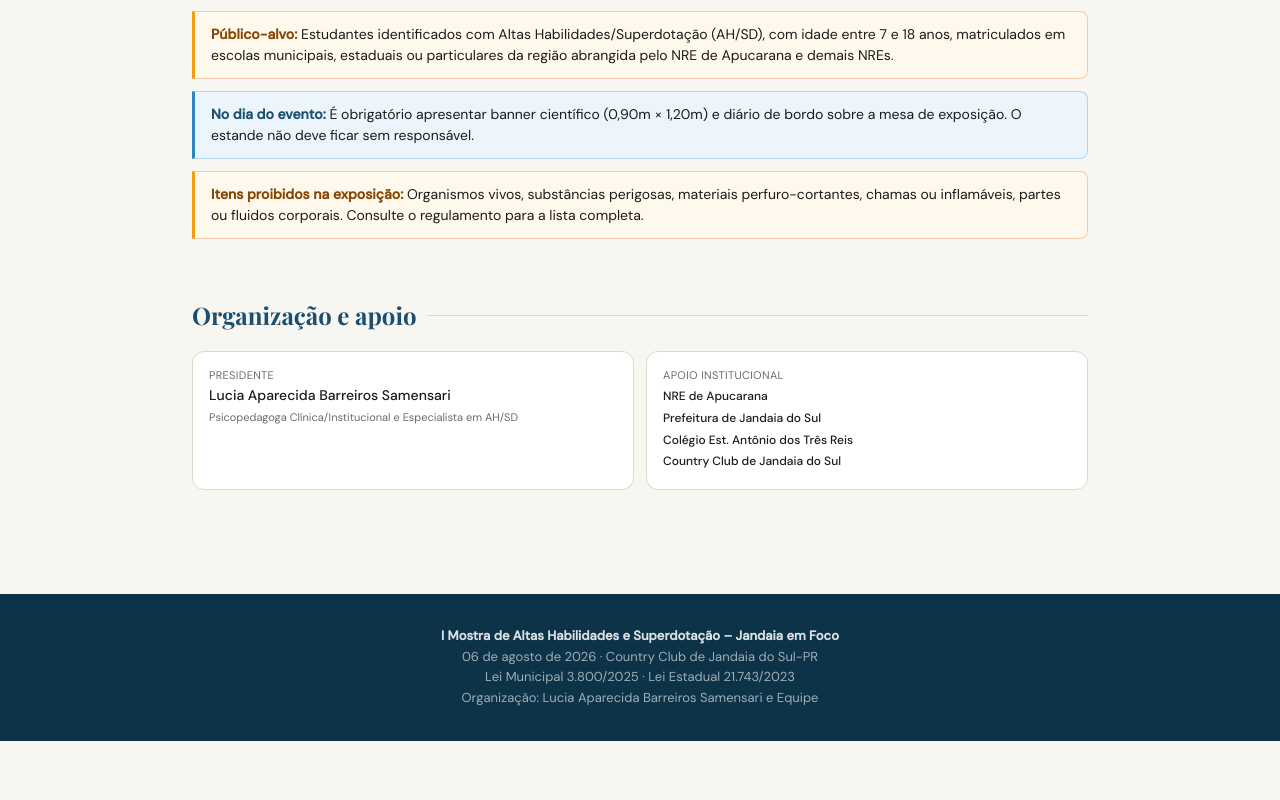
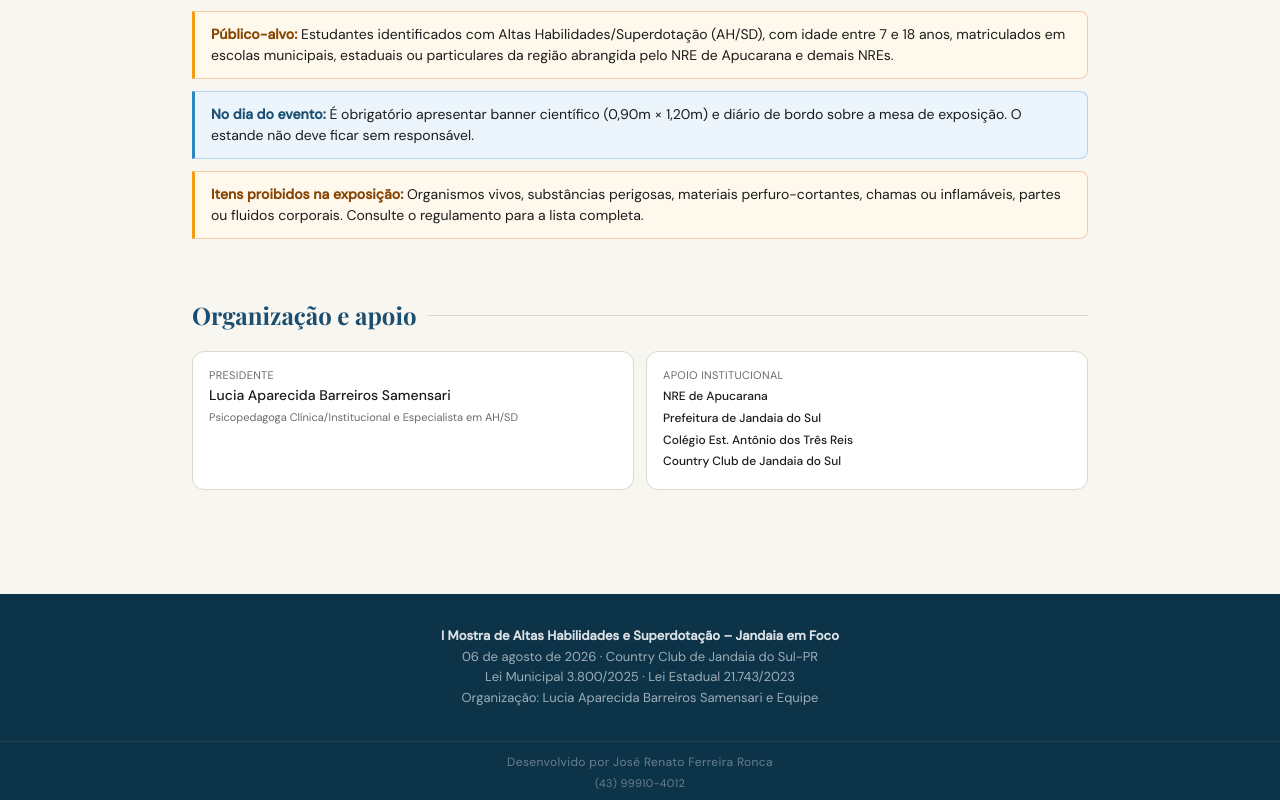
Before and after one commit to JRonca/AHSD, a plain HTML site: page index.html in a window 1280 px wide. Shown: the part 2020-2820 px from the top of the page. Before the commit the page ends 2761 px from the top, so only its background shows below. Drawn offline with nearby package versions, Linux system fonts and the light colour scheme.

Commit message:
feat: watermark

```diff
--- a/index.html
+++ b/index.html
@@ -376,6 +376,11 @@
     Organização: Lucia Aparecida Barreiros Samensari e Equipe
   </footer>
 
+  <div class="dev-credit">
+    <a href="https://wa.me/5543999104012" target="_blank" rel="noopener">Desenvolvido por José Renato Ferreira Ronca</a><br>
+    <a href="https://wa.me/5543999104012" target="_blank" rel="noopener" class="dev-phone">(43) 99910-4012</a>
+  </div>
+
   <script src="script.js"></script>
 
 </body>
--- a/style.css
+++ b/style.css
@@ -278,6 +278,22 @@ footer {
 }
 footer strong { color: rgba(255,255,255,0.85); }
 
+.dev-credit {
+  background: var(--hero-bg);
+  text-align: center;
+  padding: 0.5rem;
+  border-top: 1px solid rgba(255,255,255,0.07);
+}
+.dev-credit a {
+  font-size: 12px;
+  color: rgba(255,255,255,0.38);
+  text-decoration: none;
+  letter-spacing: 0.03em;
+  transition: color 0.2s;
+}
+.dev-credit a:hover { color: rgba(255,255,255,0.65); }
+.dev-credit .dev-phone { font-size: 11px; margin-top: 2px; display: inline-block; }
+
 .divider { height: 1px; background: var(--border); margin: 1.5rem 0; }
 
 .chip { display: inline-block; padding: 2px 10px; border-radius: 20px; font-size: 11px; font-weight: 500; }
```
